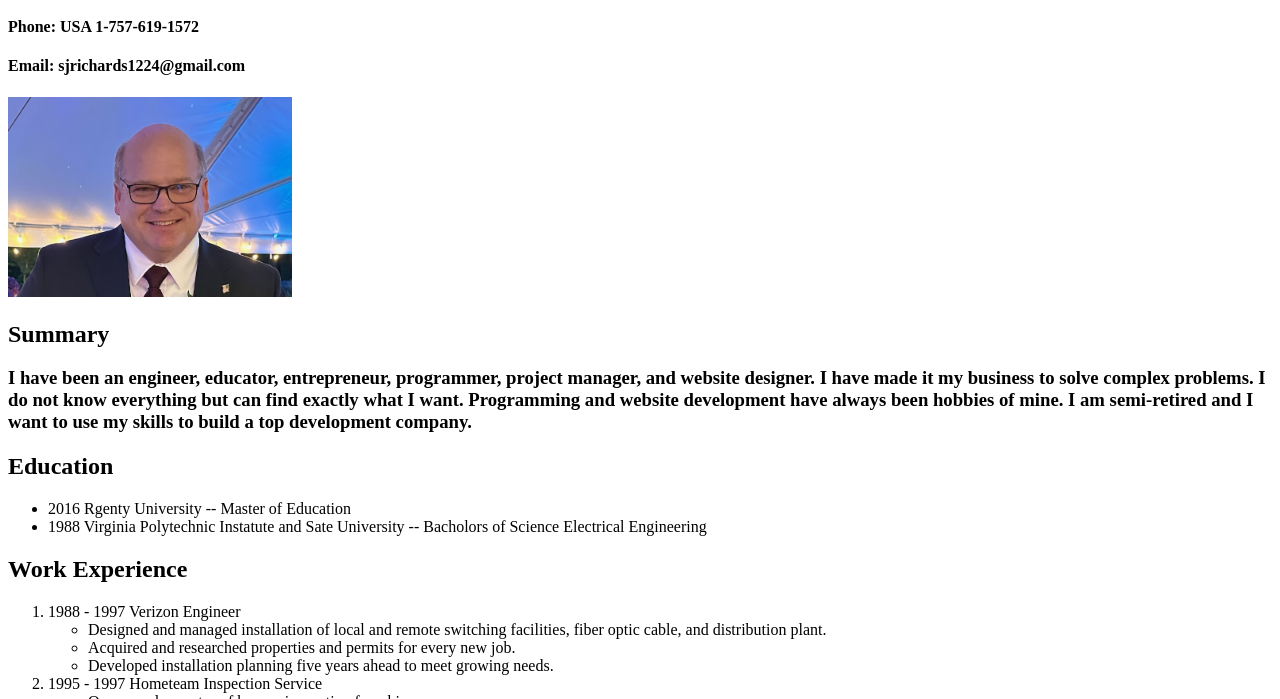
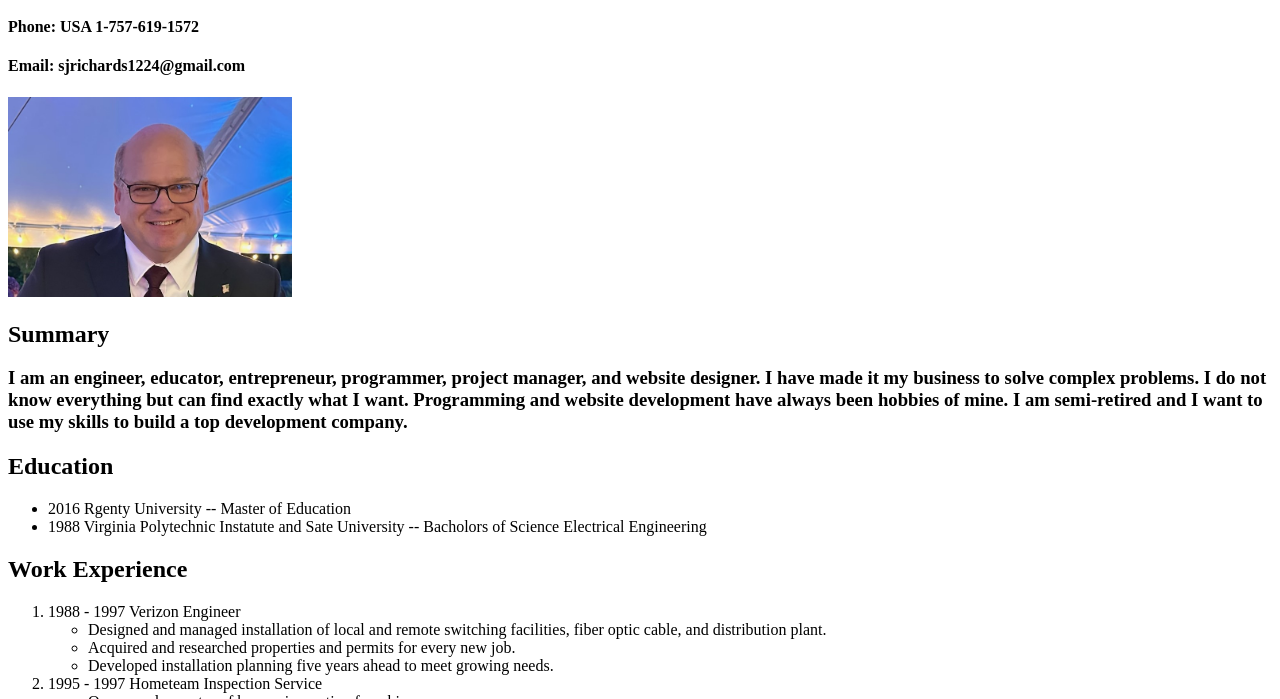
Before and after one commit to Innovator65/Website-Resume, a plain HTML site: page index.html in a window 1280 px wide. Shown: the part 101-800 px from the top of the page. Drawn offline with Linux system fonts and the light colour scheme.

Commit message:
Update index.html

```diff
--- a/index.html
+++ b/index.html
@@ -10,7 +10,7 @@
     <h4>Phone: USA 1-757-619-1572</h4><h4>Email: sjrichards1224@gmail.com</h4>
     <img src="./Images/Sam Headshot 2.jpg", height="200">
     <h2>Summary</h2>
-    <h3>I have been an engineer, educator, entrepreneur, programmer, project manager, and website designer. I have made it my business to solve complex problems. I do not know everything but can find exactly what I want. Programming and website development have always been hobbies of mine. I am semi-retired and I want to use my skills to build a top development company. </h3>
+    <h3>I am an engineer, educator, entrepreneur, programmer, project manager, and website designer. I have made it my business to solve complex problems. I do not know everything but can find exactly what I want. Programming and website development have always been hobbies of mine. I am semi-retired and I want to use my skills to build a top development company. </h3>
     <h2>Education</h2>
     <ul>
         <li>2016 Rgenty University -- Master of Education</li>
```
